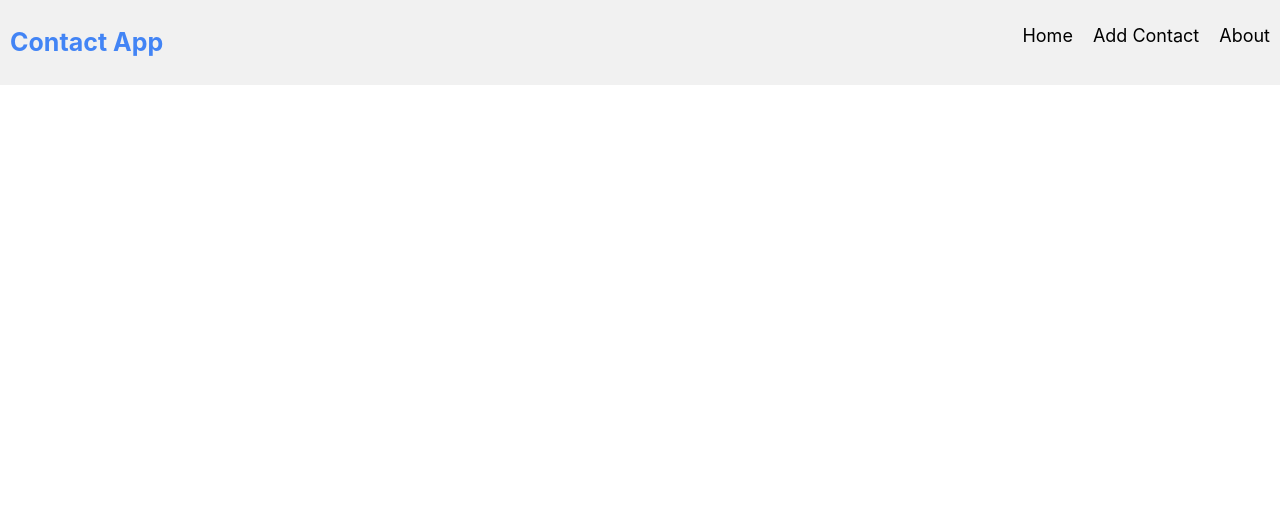
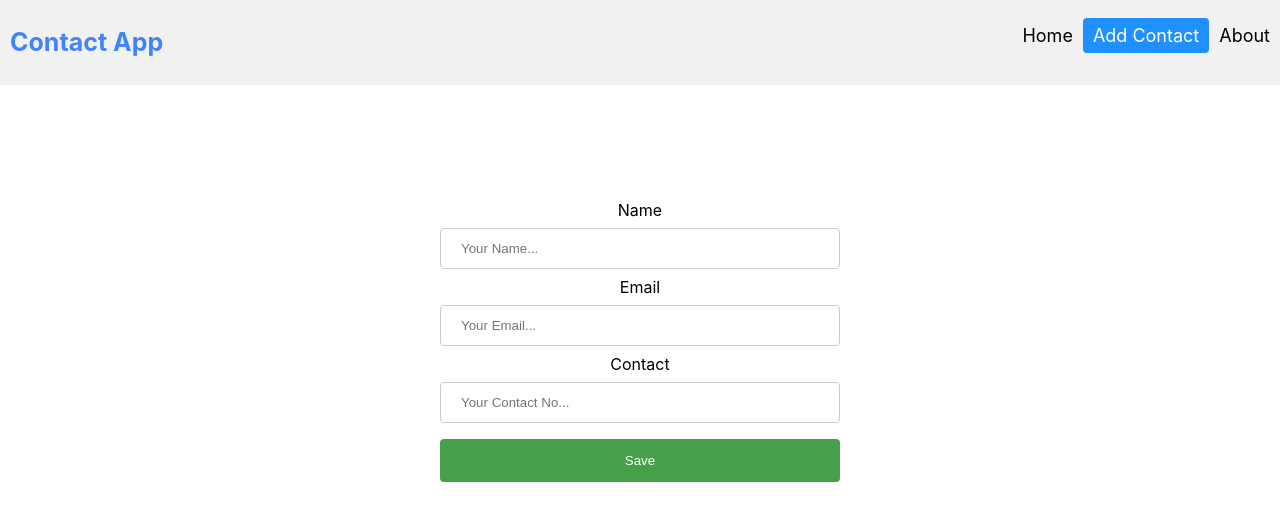
Before and after one commit to MukongKingsly/firebase-CRUD-with-filter-and-search-option, a React (Create React App) app: page /add in a window 1280 px wide. Shown: the top 520 px of the page. Built offline with nearby package versions, Linux system fonts and the light colour scheme.

Commit message:
Finished adding contact to database

```diff
--- a/src/App.js
+++ b/src/App.js
@@ -1,13 +1,13 @@
 import React from 'react';
 import { BrowserRouter, Routes, Route} from 'react-router-dom';
-import './App.css';
 import About from './pages/About';
 import AddEdit from './pages/AddEdit';
 import Home from './pages/Home';
 import View from './pages/View';
-import { ToastContainer, toast } from 'react-toastify';
+import { ToastContainer } from 'react-toastify';
 import 'react-toastify/dist/ReactToastify.css';
 import Header from './components/Header/Header';
+import './App.css';
 
 function App() {
   return (
@@ -16,12 +16,12 @@
       <Header />
         <ToastContainer position="top-center" />
         <Routes>
-        <Route exact path="/" component={Home} />
-        <Route path="/add" component={AddEdit} />
-        <Route path="/update/:id" component={AddEdit} />
-        <Route path="/view/:id" component={View} />
-        <Route path="/about" component={About} />
-    </Routes>
+            <Route index element={<Home />} />
+            <Route path="/add" element={<AddEdit />} />
+
+            <Route path="/view/:id" element={<View />} />
+            <Route path="/about" element={<About />} />
+        </Routes>
     </div>
     </BrowserRouter>
   );
--- a/src/components/Header/Header.js
+++ b/src/components/Header/Header.js
@@ -1,5 +1,5 @@
 import React, { useEffect, useState } from 'react'
-import { Link, useLocation } from "react-router-dom";
+import { Outlet, Link, useLocation } from "react-router-dom";
 import "./header.css";
 
 const Header = () => {
@@ -10,13 +10,14 @@
       if (location.pathname === "/"){
         setActiveTab("Home")
       } else if (location.pathname ==="/add"){
-        setActiveTab("Add")
+        setActiveTab("AddContact")
       } else if (location.pathname === "/about"){
         setActiveTab("About")
       }
     }, [location])
   return (
-    <div className="header">
+    <>
+    <nav className="header">
         <p className="logo">Contact App</p>
         <div className="header-right">
           <Link to="/">
@@ -46,8 +47,10 @@
             </p>
           </Link>
         </div>
-    </div>
+    </nav>
+    <Outlet />
+    </>
   )
 }
 
-export default Header
+export default Header;
--- a/src/firebase.js
+++ b/src/firebase.js
@@ -1,5 +1,5 @@
-import firebase from "firebase/compat/app";
-import "firebase/database"
+import { initializeApp } from "firebase/app";
+import { getFirestore } from "firebase/firestore";
 
 const firebaseConfig = {
     apiKey: "AIzaSyCaaI64DD9m_WpB0e_bWxSW3AHTrTkqD-g",
@@ -10,5 +10,6 @@
     appId: "1:494417853376:web:2686d79e10b5be6bd46625"
   };
 
-  const fireDb = firebase.initializeApp(firebaseConfig);
-  export default fireDb.database().ref();
+  const app = initializeApp(firebaseConfig);
+
+  export const db = getFirestore(app);
--- a/src/index.js
+++ b/src/index.js
@@ -1,17 +1,15 @@
 import React from 'react';
-import ReactDOM from 'react-dom';
+import ReactDOM from 'react-dom/client';
 import './index.css';
 import App from './App';
 import reportWebVitals from './reportWebVitals';
 
-ReactDOM.render(
-  <React.StrictMode>
-    <App />
-  </React.StrictMode>,
-  document.getElementById('root')
-);
+const root = ReactDOM.createRoot(document.getElementById('root'));
+
+root.render(<App />)
 
 // If you want to start measuring performance in your app, pass a function
 // to log results (for example: reportWebVitals(console.log))
 // or send to an analytics endpoint. Learn more: https://bit.ly/CRA-vitals
+
 reportWebVitals();
--- a/src/pages/AddEdit.js
+++ b/src/pages/AddEdit.js
@@ -1,7 +1,92 @@
-import React from 'react'
+import React, {useState, useEffect} from 'react';
+import { useNavigate } from 'react-router-dom';
+import ContactDataService from "../services/ContactDataService";
+import { toast } from "react-toastify";
+import "./addEdit.css";
 
-export default function AddEdit() {
+
+const AddEdit = ({ id, setContactId }) => {
+  let navigate = useNavigate();
+  const [userInfo, setUserInfo] = useState({
+    name: "",
+    email: "",
+    contact: ""
+  });
+  const [data, setData] = useState({});
+
+  const handleInputChange = (e) => {
+    setUserInfo({
+      ...userInfo,
+      [e.target.name]: e.target.value
+    })
+  };
+
+  const handleSubmit = async (e) => {
+    e.preventDefault();
+    if(!userInfo.name || !userInfo.email || !userInfo.contact) {
+      toast.error("Please provide value in each input field");
+      return;
+    }
+    try {
+      if (id !== undefined && id !== "") {
+        await ContactDataService.updateContact(id, userInfo);
+        setContactId("");
+        toast.success("Updated successfully!");
+      } else {
+        await ContactDataService.addContact(userInfo);
+        toast.success("New Book added successfully!");
+      }
+        setUserInfo("")
+        setTimeout(() => navigate("/"), 500);
+    } catch (err) {
+      toast.error("There was an error");
+    }
+
+  };
+
   return (
-    <div>AddEdit</div>
+    <div style={{marginTop: "100px"}}>
+        <form
+            style={{
+              margin: "auto",
+              padding: "15px",
+              maxWidth: "400px",
+              alignContent: "center"
+              }}>
+                <label htmlFor="name">Name
+                    <input
+                      type="text"
+                      id="name"
+                      name="name"
+                      placeholder="Your Name..."
+                      onChange={handleInputChange}
+                    />
+                </label>
+
+                <label htmlFor="email">Email
+                    <input
+                      type="email"
+                      id="email"
+                      name="email"
+                      placeholder="Your Email..."
+                      onChange={handleInputChange}
+                    />
+                </label>
+
+                <label htmlFor="contact">Contact
+                    <input
+                      type="number"
+                      id="contact"
+                      name="contact"
+                      placeholder="Your Contact No..."
+                      onChange={handleInputChange}
+                    />
+                </label>
+
+                <input type="submit" value="Save" onClick={handleSubmit}/>
+        </form>
+
+    </div>
   )
 }
+export default AddEdit;
--- a/src/pages/Home.js
+++ b/src/pages/Home.js
@@ -2,6 +2,6 @@
 
 export default function Home() {
   return (
-    <div>Home</div>
+    <div>Home page</div>
   )
 }
--- /dev/null
+++ b/src/pages/addEdit.css
@@ -0,0 +1,27 @@
+input[type="text"],
+input[type="email"],
+input[type="number"],
+select {
+    width: 100%;
+    padding: 12px 20px;
+    margin: 8px 0;
+    display: inline-block;
+    border: 1px solid #ccc;
+    border-radius: 4px;
+    box-sizing: border-box;
+}
+
+input[type="submit"] {
+    width: 100%;
+    background-color: #45a049;
+    color: #fff;
+    padding: 14px 28px;
+    margin: 8px 0;
+    border: none;
+    border-radius:4px;
+    cursor: pointer;
+}
+
+input[type="submti"]:hover {
+    background-color: #45a049;
+}
--- /dev/null
+++ b/src/services/ContactDataService.js
@@ -0,0 +1,38 @@
+import { db } from "../firebase";
+import {
+  collection,
+  getDocs,
+  getDoc,
+  addDoc,
+  updateDoc,
+  deleteDoc,
+  doc,
+} from "firebase/firestore";
+
+const contactCollectionRef = collection(db, "contacts");
+class ContactDataService {
+  addContact = (newContact) => {
+    return addDoc(contactCollectionRef, newContact);
+  };
+
+  updateContact = (id, updatedContact) => {
+    const contactDoc = doc(db, "contacts", id);
+    return updateDoc(contactDoc, updatedContact);
+  };
+
+  deleteContact = (id) => {
+    const contactDoc = doc(db, "contacts", id);
+    return deleteDoc(contactDoc);
+  };
+
+  getAllContacts = () => {
+    return getDocs(contactCollectionRef);
+  };
+
+  getContact = (id) => {
+    const contactDoc = doc(db, "contacts", id);
+    return getDoc(contactDoc);
+  };
+}
+
+export default new ContactDataService();
```
